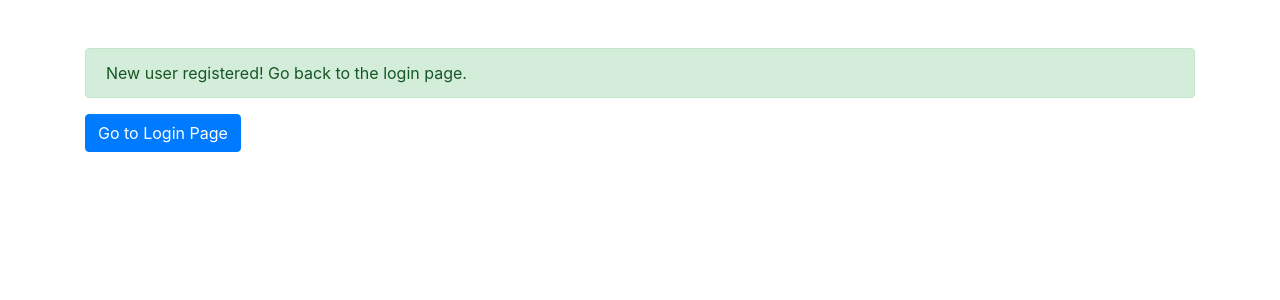
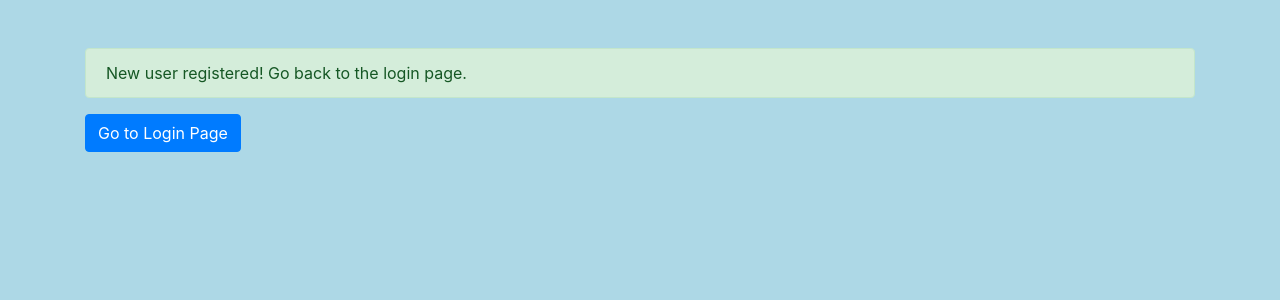
Before and after one commit to freddmo99/OpinionAI, a Flask app: template thirdproject/templates/registration_success.html in a window 1280 px wide. Shown: the top 300 px of the page. Run offline with Flask 3, Linux system fonts and the light colour scheme; the template is opened without the code that fills it, so the values that code supplies are empty; some libraries are stand-ins or nearby versions.

Commit message:
Update registration_success.html

```diff
--- a/thirdproject/templates/registration_success.html
+++ b/thirdproject/templates/registration_success.html
@@ -5,6 +5,11 @@
     <meta name="viewport" content="width=device-width, initial-scale=1.0">
     <title>Registration Successful</title>
     <link rel="stylesheet" href="https://maxcdn.bootstrapcdn.com/bootstrap/4.5.2/css/bootstrap.min.css">
+    <style>
+        body {
+            background-color: #ADD8E6; /* Light blue background color */
+        }
+    </style>
 </head>
 <body>
     <form method="POST" action="/login">
```
